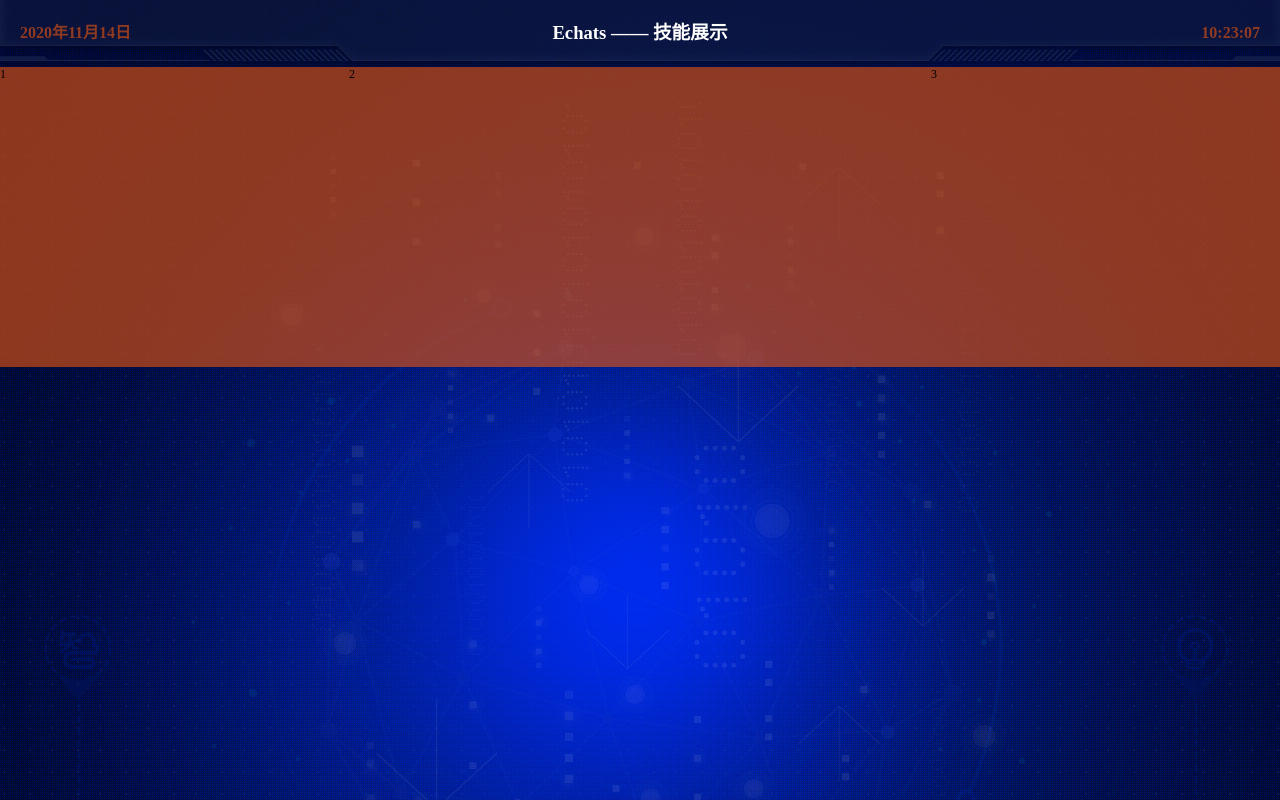
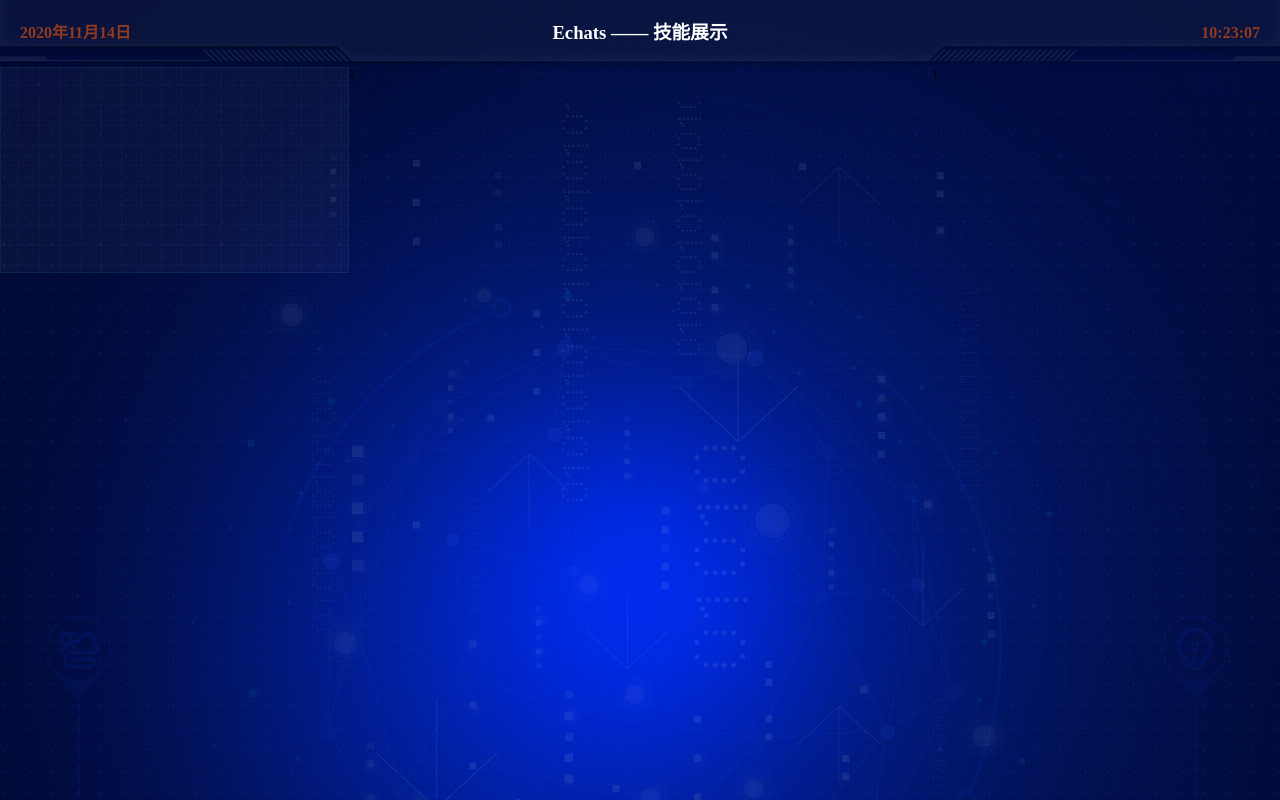
Before and after one commit to XiaoPan-Struggle/Echats-Demo, a plain HTML site: page index.html in a window 1280 px wide. Drawn offline with Linux system fonts and the light colour scheme.

Commit message:
公共 panel 样式

```diff
--- a/css/index.less
+++ b/css/index.less
@@ -37,8 +37,6 @@ body {
 .content {
   min-width: 720px;
   max-width: 1920px;
-  height: 300px;
-  background-color: rgba(224, 83, 18, 0.63);
   margin: 0 auto;
   padding: 0.125rem, 0.125rem, 0;
   display: flex;
@@ -48,4 +46,12 @@ body {
   :nth-child(2) {
     flex: 5;
   }
+  .panel {
+    height: 3.875rem;
+    padding: 0 0.1875rem 0.5rem;
+    margin-bottom: 0.1875rem;
+    border: 1px solid rgba(25, 186, 139, 0.1);
+    background: url(../images/line.png) no-repeat rgba(255, 255, 255, 0.03);
+    // background-color: rgba(224, 83, 18, 0.63);
+  }
 }
--- a/index.html
+++ b/index.html
@@ -14,7 +14,9 @@
         <div class="newTime showTime"></div>
       </header>
       <main class="content">
-        <div class="column">1</div>
+        <div class="column">
+          <div class="panel"></div>
+        </div>
         <div class="column">2</div>
         <div class="column">3</div>
       </main>
```
Also changed, not shown: css/index.css, images/line.png (renamed from images/line(1).png).
